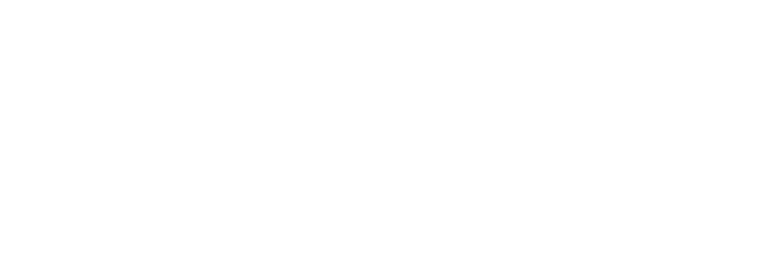
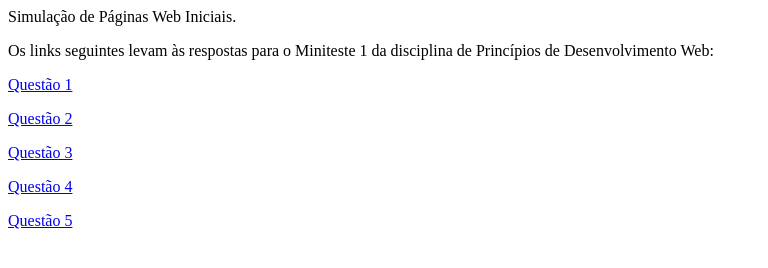
Before and after one commit to gutenbergfpj/minitestes-pdw, a plain HTML site: page miniteste1/index.html in a window 1280 px wide. Shown: the whole page, without its empty margins (0-768 px from the left). Drawn offline with Linux system fonts and the light colour scheme.

Commit message:
Primeira iteração de index.html
Primeira versão do arquivo html; questões do miniteste permanecem sem resposta.

```diff
--- a/miniteste1/index.html
+++ b/miniteste1/index.html
@@ -1,3 +1,28 @@
 <!DOCTYPE html>
 <html>
+    <head>
+        Simulação de Páginas Web Iniciais.
+    </head>
+    <body>
+        <header>
+            <p>
+            Os links seguintes levam às respostas para o Miniteste 1 da disciplina de Princípios de Desenvolvimento Web:
+            </p>
+        </header>
+        <p>
+            <a href="resposta1.txt">Questão 1</a>
+        </p>
+        <p>
+            <a href="resposta2.txt">Questão 2</a>
+        </p>
+        <p>
+            <a href="resposta3.txt">Questão 3</a>
+        </p>
+        <p>
+            <a href="resposta4.txt">Questão 4</a>
+        </p>
+        <p>
+            <a href="resposta5.txt">Questão 5</a>
+        </p>
+    </body>
 </html>
```
Also changed, not shown: miniteste1/resposta5.txt.
